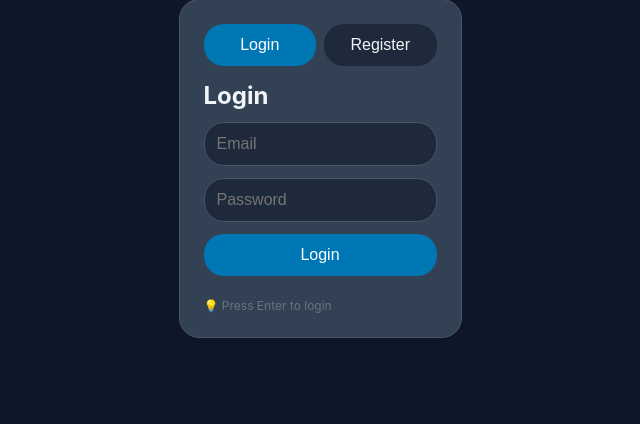
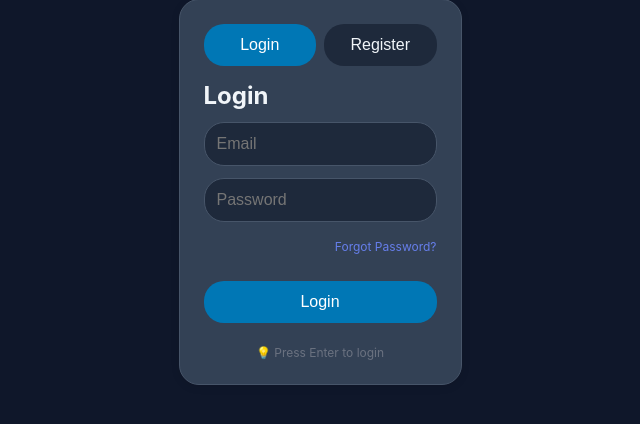
Before and after one commit to Infradevandops/NAMASKAH, a FastAPI app: page /app in a window 1280 px wide. Shown: the part 191-615 px from the top of the page, without its empty margins (320-960 px from the left). Run offline with FastAPI, Linux system fonts and the light colour scheme; some libraries are stand-ins or nearby versions.

Commit message:
UI: Center Google button, move below password, add forgot password link

```diff
--- a/templates/index.html
+++ b/templates/index.html
@@ -27,22 +27,23 @@
 
                 <div id="login-form" class="form-container">
                     <h2>Login</h2>
-                    <div id="google-signin-btn" style="margin-bottom: 15px;"></div>
-                    <div style="text-align: center; color: #6b7280; margin: 15px 0; font-size: 14px;">or</div>
                     <input type="email" id="login-email" placeholder="Email" required onkeypress="if(event.key==='Enter')login()">
                     <input type="password" id="login-password" placeholder="Password" required onkeypress="if(event.key==='Enter')login()">
-                    <button onclick="login()">Login</button>
-                    <p style="font-size: 12px; color: #6b7280; margin-top: 10px;">💡 Press Enter to login</p>
+                    <a href="#" onclick="showForgotPassword(); return false;" style="font-size: 12px; color: #667eea; text-decoration: none; display: block; text-align: right; margin-top: 5px;">Forgot Password?</a>
+                    <button onclick="login()" style="margin-top: 15px;">Login</button>
+                    <div style="text-align: center; color: #6b7280; margin: 15px 0; font-size: 14px;">or</div>
+                    <div id="google-signin-btn" style="display: flex; justify-content: center;"></div>
+                    <p style="font-size: 12px; color: #6b7280; margin-top: 10px; text-align: center;">💡 Press Enter to login</p>
                 </div>
 
                 <div id="register-form" class="form-container hidden">
                     <h2>Register</h2>
-                    <div id="google-signup-btn" style="margin-bottom: 15px;"></div>
-                    <div style="text-align: center; color: #6b7280; margin: 15px 0; font-size: 14px;">or</div>
                     <input type="email" id="register-email" placeholder="Email" required onkeypress="if(event.key==='Enter')register()">
                     <input type="password" id="register-password" placeholder="Password (min 6 chars)" required onkeypress="if(event.key==='Enter')register()">
-                    <button onclick="register()">Register</button>
-                    <p style="font-size: 12px; color: #6b7280; margin-top: 10px;">🎁 Get $5.00 free credits on signup</p>
+                    <button onclick="register()" style="margin-top: 15px;">Register</button>
+                    <div style="text-align: center; color: #6b7280; margin: 15px 0; font-size: 14px;">or</div>
+                    <div id="google-signup-btn" style="display: flex; justify-content: center;"></div>
+                    <p style="font-size: 12px; color: #6b7280; margin-top: 10px; text-align: center;">🎁 Get $5.00 free credits on signup</p>
                 </div>
             </div>
         </div>
```
